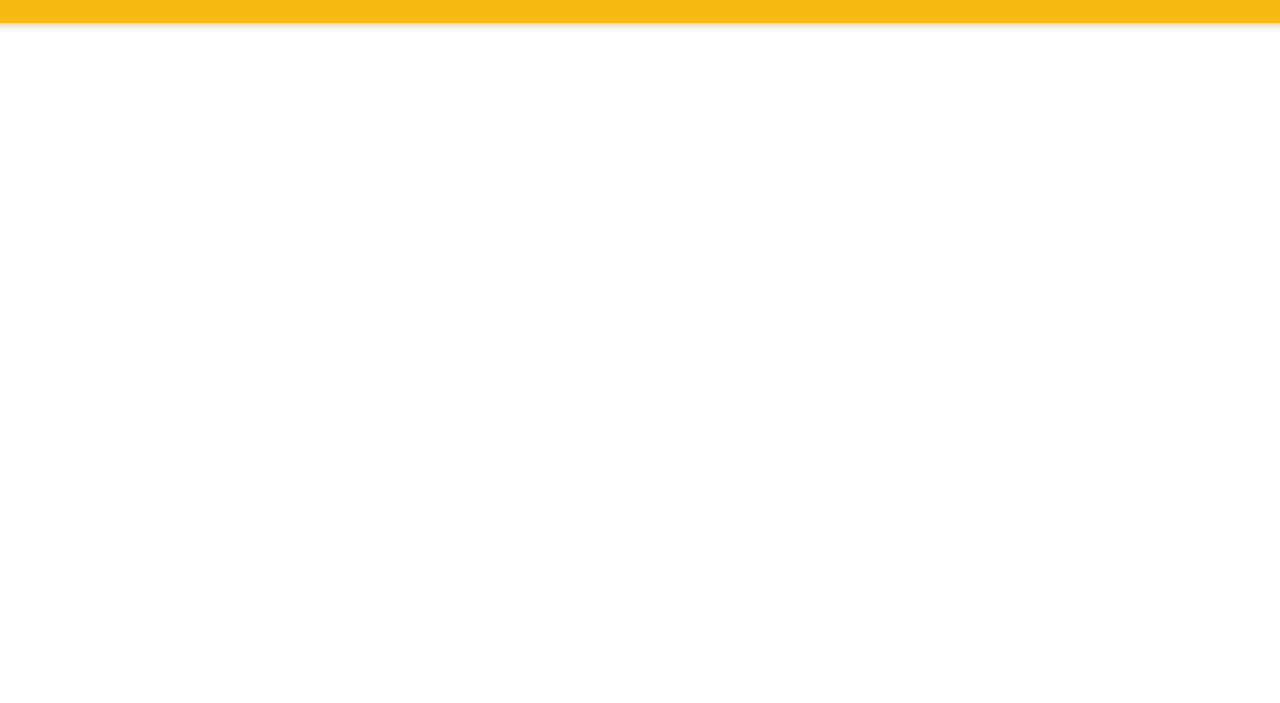
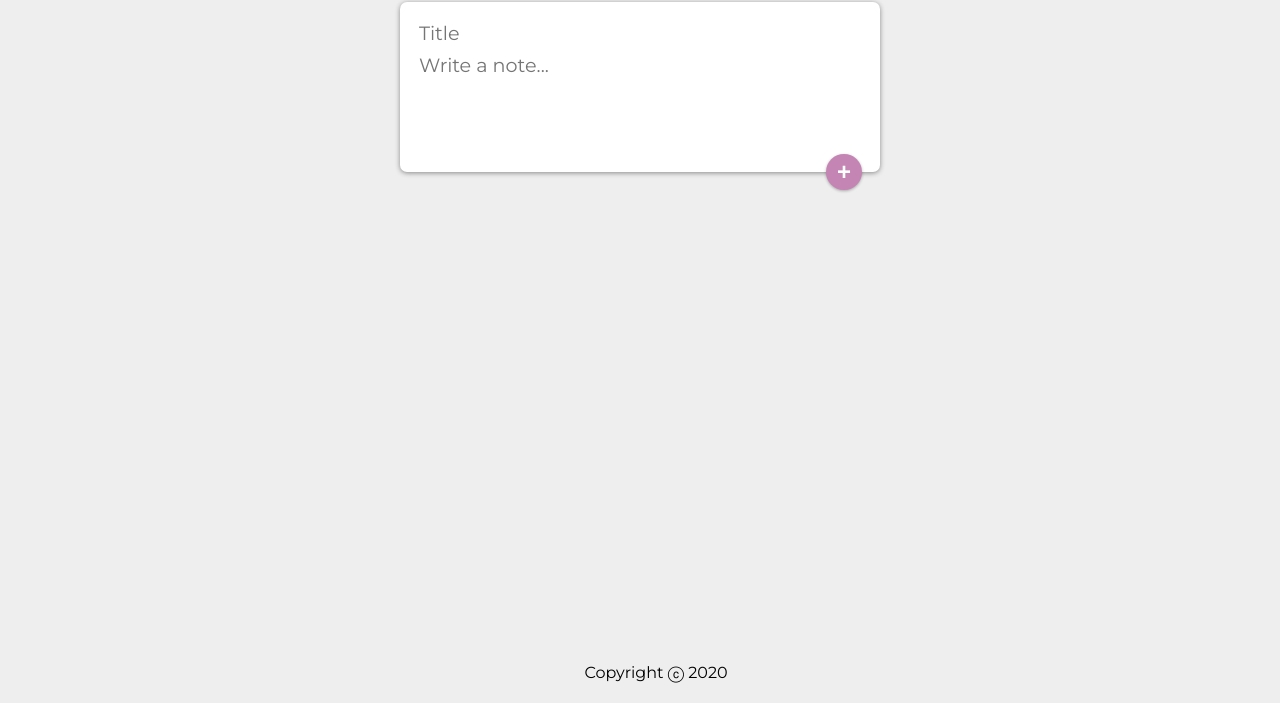
Before and after one commit to manpoffc/notes, a React app: page / in a window 1280 px wide. Shown: the part 97-800 px from the top of the page. Built offline with nearby package versions, Linux system fonts and the light colour scheme; a web font is replaced by a local one.

Commit message:
final update

```diff
--- a/public/styles.css
+++ b/public/styles.css
@@ -1,5 +1,19 @@
-header {
-    background-color: #f5ba13;
+
+*{
+    padding: 0;
+    margin: 0;
+    box-sizing: border-box;
+  }
+  html {
+    font-family: "Montserrat", sans-serif;
+  }
+  body {
+    background: #eee;
+    padding: 0 16px;
+  }
+
+  header {
+    background-color: #c484b4;
     margin: auto -16px;
     padding: 16px 32px;
     box-shadow: 0 0 10px 0 rgba(0, 0, 0, 0.3);
@@ -10,3 +24,86 @@ header {
     font-family: "McLaren", cursive;
     font-weight: 200;
   }
+
+  footer {
+    position: absolute;
+    text-align: center;
+    bottom: 0;
+    width: 100%;
+    height: 2.5rem;
+  }
+
+  footer p {
+    color: rgb(0, 0, 0);
+  }
+  .note {
+    background: #fff;
+    border-radius: 7px;
+    box-shadow: 0 2px 5px #ccc;
+    padding: 10px;
+    width: 240px;
+    margin: 16px;
+    float: left;
+  }
+  .note h1 {
+    font-size: 1.1em;
+    margin-bottom: 6px;
+  }
+  .note p {
+    font-size: 1.1em;
+    margin-bottom: 10px;
+    white-space: pre-wrap;
+    word-wrap: break-word;
+  }
+
+  .note button {
+    position: relative;
+    float: right;
+    margin-right: 10px;
+    background: #c484b4;
+    border: none;
+    color: #fff;
+    border-radius: 50%;
+    width: 36px;
+    height: 36px;
+    cursor: pointer;
+    outline: none;
+    font-weight: bolder;
+    font-size:x-large ;
+  }
+
+  form {
+    position: relative;
+    width: 480px;
+    margin: 30px auto 20px auto;
+    background: #fff;
+    padding: 15px;
+    border-radius: 7px;
+    box-shadow: 0 1px 5px rgb(138, 137, 137);
+  }
+  form input,
+  form textarea {
+    width: 100%;
+    border: none;
+    padding: 4px;
+    outline: none;
+    font-size: 1.2em;
+    font-family: inherit;
+    resize: none;
+  }
+  form button {
+    position: absolute;
+    right: 18px;
+    bottom: -18px;
+    background: #c484b4;
+    color: rgb(255, 255, 255);
+    border: none;
+    border-radius: 50%;
+    width: 36px;
+    height: 36px;
+    box-shadow: 0 1px 3px rgba(0, 0, 0, 0.3);
+    cursor: pointer;
+    outline: none;
+    font-weight: bold;
+    font-size: x-large;
+  }
--- a/src/components/App.js
+++ b/src/components/App.js
@@ -1,10 +1,43 @@
-import React from "react";
+import React, {useState} from "react";
+import CreateArea from "./CreateArea.js";
+import Footer from "./Footer.js";
 import Header from "./Header.js";
+import Note from "./Note.js";
+function App(){
+    const[notes, setNotes]= useState([]);
 
-function App(){
+    function addNote(newNote) {
+        setNotes(prevNotes => {
+            return[...prevNotes, newNote];
+        });
+
+    }
+
+    function deleteNote(id) {
+        setNotes(prevNotes=>{
+            return prevNotes.filter((noteItem,index)=>{
+                return index !== id;
+            });
+        });
+
+    }
     return(
         <div>
         <Header />
+        <CreateArea onAdd={addNote} />
+        {notes.map((noteItem,index)=>{
+            return(
+                <Note
+                key={index}
+                id={index}
+                title={noteItem.title}
+                content={noteItem.content}
+                onDelete={deleteNote}
+                />
+            );
+        })}
+
+        <Footer />
         </div>
     );
 }
--- /dev/null
+++ b/src/components/CreateArea.js
@@ -0,0 +1,52 @@
+import React, {useState} from "react";
+
+function CreateArea(props) {
+    const[note, setNote]= useState({
+        title: "",
+        content: ""
+    });
+
+    function handleChange(event) {
+        const{name, value}= event.target;
+        setNote(prevNote => {
+            return {
+                ...prevNote,
+                [name]: value
+            };
+        });
+
+    }
+
+    function submitNote(event) {
+        props.onAdd(note);
+        setNote({
+            title:"",
+            content:""
+        });
+        event.preventDefault();
+
+    }
+
+    return(
+        <div>
+            <form>
+                <input
+                name="title"
+                onChange={handleChange}
+                value={note.title}
+                placeholder="Title"
+                />
+            <textarea
+            name="content"
+            onChange={handleChange}
+            value={note.content}
+            placeholder="Write a note..."
+            rows="4"
+            />
+            <button onClick={submitNote}>+</button>
+            </form>
+        </div>
+    );
+}
+
+export default CreateArea;
--- /dev/null
+++ b/src/components/Footer.js
@@ -0,0 +1,12 @@
+import React from "react";
+
+function Footer(){
+    const year = new Date().getFullYear();
+    return(
+        <footer>
+            <p> Copyright ⓒ {year}</p>
+        </footer>
+    );
+}
+
+export default Footer;
--- /dev/null
+++ b/src/components/Note.js
@@ -0,0 +1,21 @@
+import React from "react";
+
+function Note(props) {
+
+    function handleClick(){
+        props.onDelete(props.id);
+
+    }
+
+    return(
+        <div className="note">
+
+        <h1>{props.title} </h1>
+        <p>{props.content}</p>
+        <button onClick={handleClick}>-</button>
+        </div>
+    )
+
+}
+
+export default Note;
--- a/src/index.js
+++ b/src/index.js
@@ -4,7 +4,6 @@ import App from '../src/components/App.js';
 
 
 ReactDOM.render(
-
     <App />,
   document.getElementById('root')
 );
```
Also changed, not shown: 1 other file.
